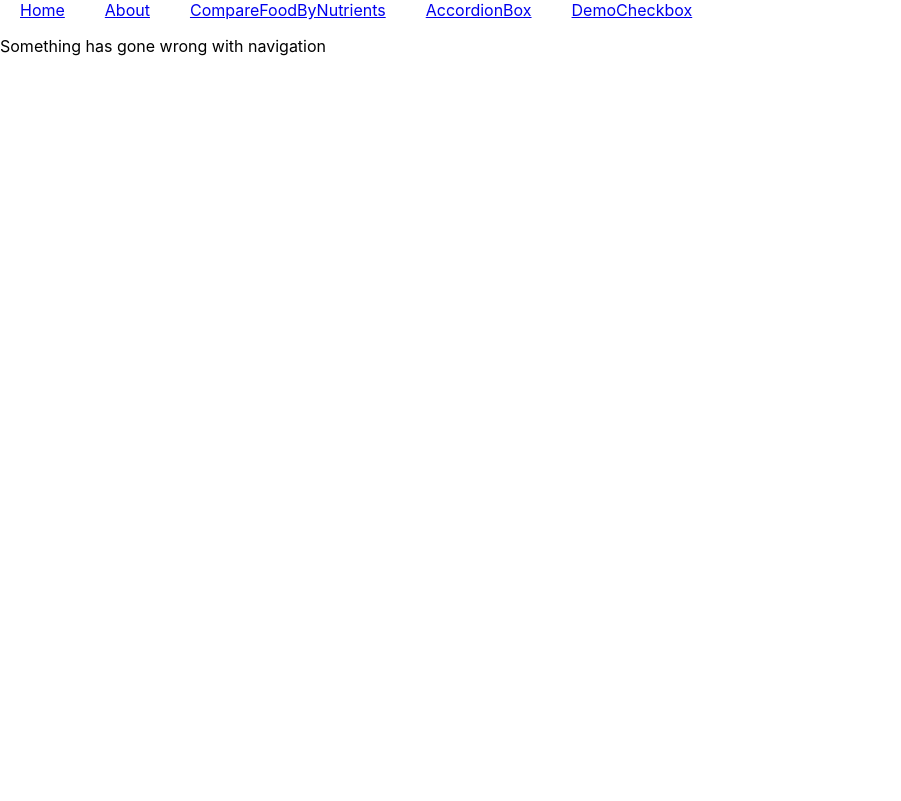
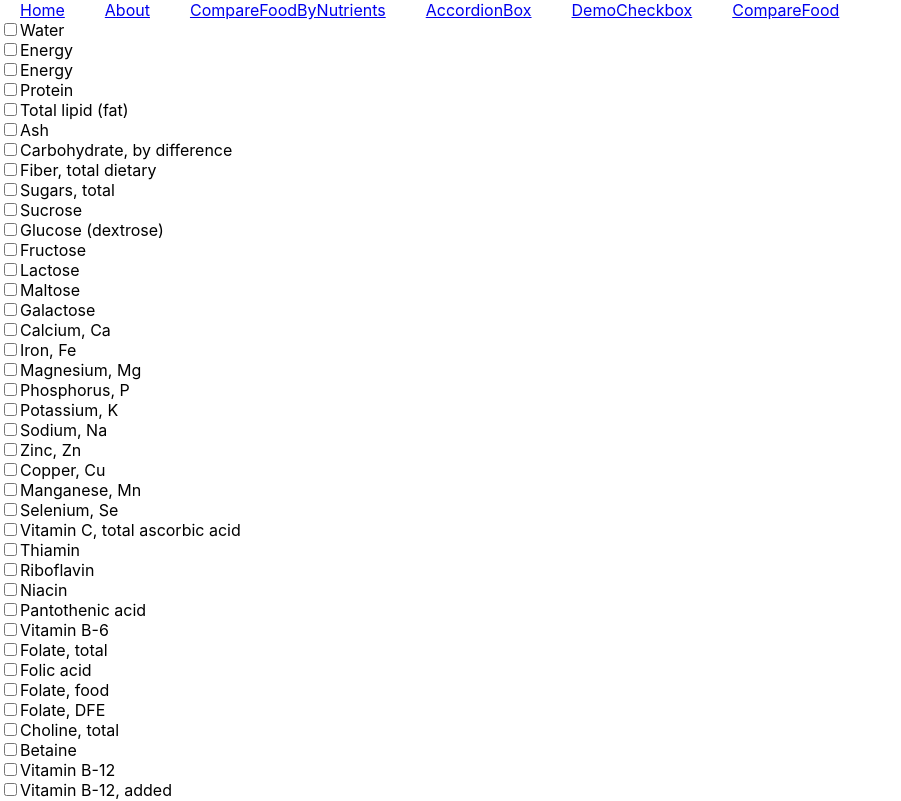
Before and after one commit to jagadish594/MWYE, a React (Create React App) app in the folder mwye_v3/: page /CompareFood in a window 1280 px wide. Shown: the top 801 px of the page, without its empty margins (0-901 px from the left). Built offline with nearby package versions, Linux system fonts and the light colour scheme.

Commit message:
Checkbox worked successfully on CompareFood

```diff
--- a/mwye_v3/src/App.js
+++ b/mwye_v3/src/App.js
@@ -5,6 +5,7 @@ import About from './components/About';
 import CompareFoodByNutrients from './components/CompareFoodByNutrients';
 import AccordionBox from './components/AccordionBox';
 import DemoCheckbox from './components/DemoCheckBox';
+import CompareFood from './components/CompareFood';
 import Error from './components/Error';
 import Navigation from './components/Navigation';
 
@@ -26,6 +27,7 @@ class App extends Component {
               <Route path = "/CompareFoodByNutrients" component = {CompareFoodByNutrients} />
               <Route path = "/AccordionBox" component = {AccordionBox} />
               <Route path = "/DemoCheckbox" component = {DemoCheckbox} />
+              <Route path = "/CompareFood" component = {CompareFood} />
               <Route component = {Error} />
             </Switch>
 
--- /dev/null
+++ b/mwye_v3/src/components/CompareFood.js
@@ -0,0 +1,69 @@
+import React, { Component } from 'react';
+import Checkbox from './Checkbox';
+import ReactTable from 'react-table';
+import "react-table/react-table.css";
+import basicNutrients from './basicNutrients.json';
+
+const basicNutrientsBox = [];
+for(let item in basicNutrients){
+  basicNutrientsBox[item] = {
+    'nutrient_id': basicNutrients[item].nutrient_id,
+    'nutrient_name': basicNutrients[item].nutrient_name,
+    'nutrient_group': basicNutrients[item].nutrient_group,
+    'isCheckBoxChecked': false
+  }
+}
+
+class CompareFood extends Component {
+    componentWillMount = () => {
+      this.selectedCheckboxes = new Set();
+    }
+
+    toggleCheckbox = label => {
+      if (this.selectedCheckboxes.has(label)) {
+        this.selectedCheckboxes.delete(label);
+      } else {
+        this.selectedCheckboxes.add(label);
+      }
+    }
+
+    handleFormSubmit = formSubmitEvent => {
+      formSubmitEvent.preventDefault();
+
+      for (const checkbox of this.selectedCheckboxes) {
+        console.log(checkbox, 'is selected.');
+      }
+    }
+
+    createCheckbox = label => (
+      <Checkbox
+        label={label.nutrient_name}
+        handleCheckboxChange={this.toggleCheckbox}
+        key={label.nutrient_id}
+      />
+    )
+
+    createCheckboxes = () => (
+      basicNutrientsBox.map(this.createCheckbox)
+    )
+
+    render() {
+      return (
+        <div className="container">
+          <div className="row">
+            <div className="col-sm-12">
+
+              <form onSubmit={this.handleFormSubmit}>
+                {this.createCheckboxes()}
+
+                <button className="btn btn-default" type="submit">Submit</button>
+              </form>
+
+            </div>
+          </div>
+        </div>
+      );
+    }
+  }
+
+  export default CompareFood;
--- a/mwye_v3/src/components/Navigation.js
+++ b/mwye_v3/src/components/Navigation.js
@@ -15,6 +15,7 @@ const Navigation = () =>{
       <NavLink to = "/CompareFoodByNutrients" style={styleNavigation}>CompareFoodByNutrients</NavLink>
       <NavLink to = "/AccordionBox" style = {styleNavigation}>AccordionBox</NavLink>
       <NavLink to = "/DemoCheckbox" style = {styleNavigation}>DemoCheckbox</NavLink>
+      <NavLink to = "/CompareFood" style = {styleNavigation}>CompareFood</NavLink>
     </div>
   );
 };
```
